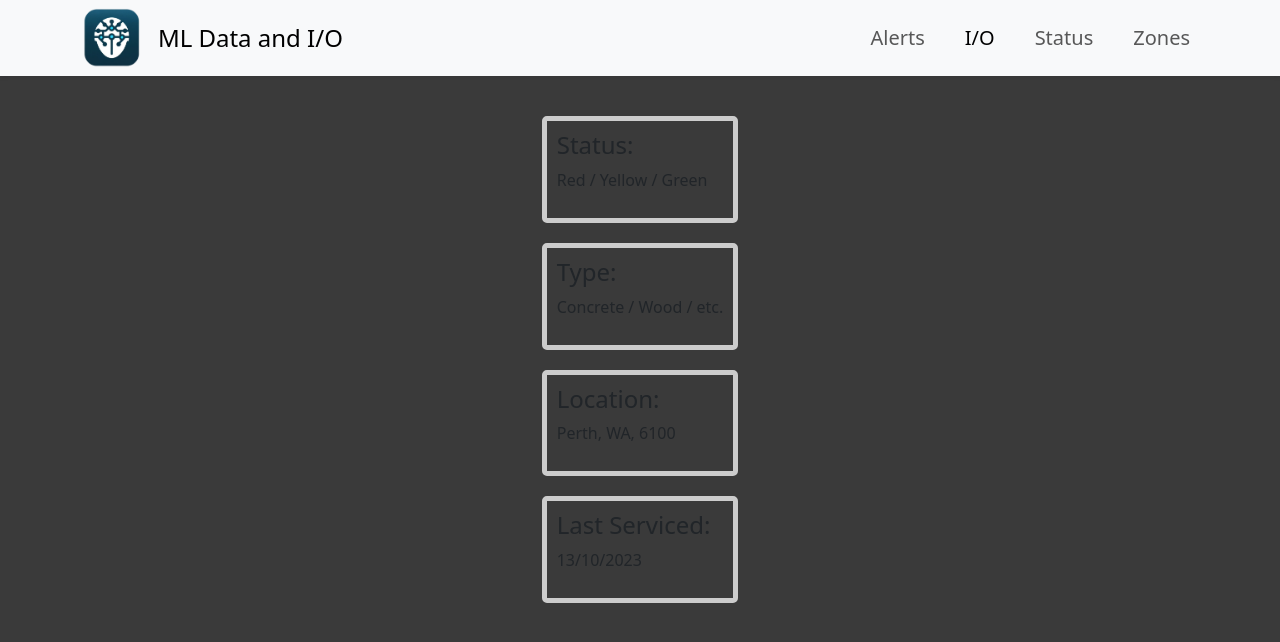
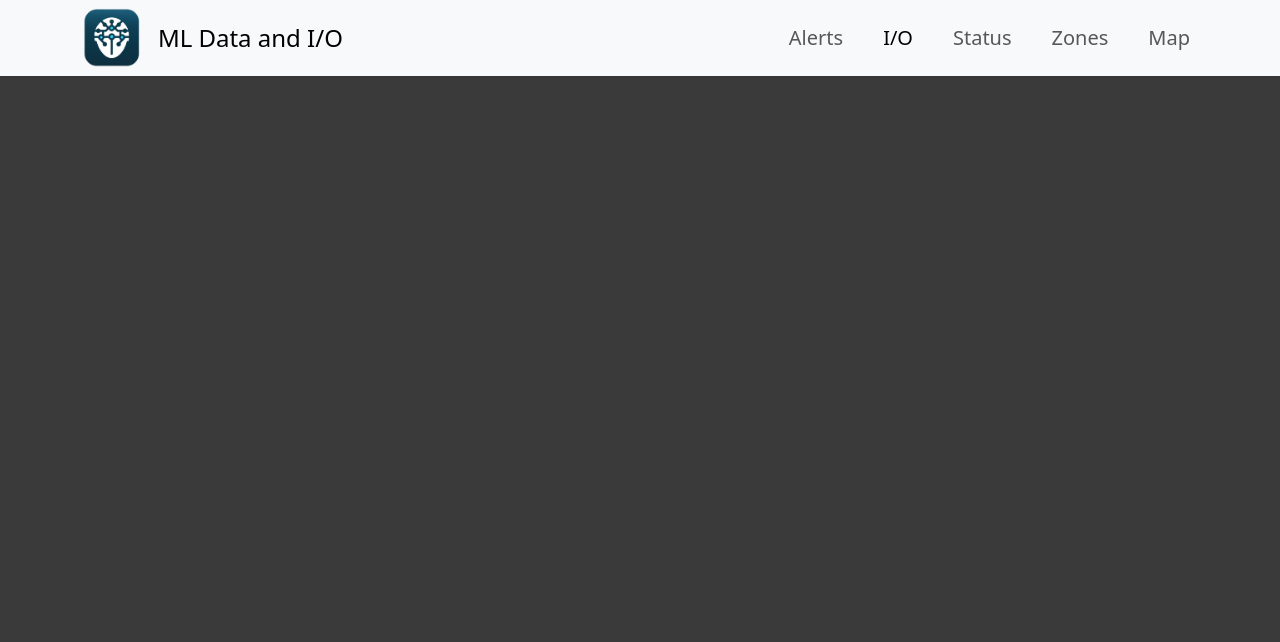
Before and after one commit to dingjw1997/AI-Dashboard, a React (Create React App) app: page /data-io in a window 1280 px wide. Shown: the top 642 px of the page. Built offline with nearby package versions, Linux system fonts and the light colour scheme.

Commit message:
Created Map page using React Leaflet. Added links to Map page from Main. Removed old placeholder from I/O Page.

```diff
--- a/package.json
+++ b/package.json
@@ -12,9 +12,11 @@
     "@types/react-chartjs-2": "^2.5.7",
     "@types/react-dom": "^18.2.19",
     "chart.js": "^4.4.2",
+    "leaflet": "^1.9.4",
     "react": "^18.2.0",
     "react-chartjs-2": "^5.2.0",
     "react-dom": "^18.2.0",
+    "react-leaflet": "^4.2.1",
     "react-router-dom": "^6.22.3",
     "react-scripts": "^5.0.1",
     "typescript": "^4.9.5",
@@ -45,6 +47,7 @@
     ]
   },
   "devDependencies": {
-    "@babel/plugin-proposal-private-property-in-object": "^7.21.11"
+    "@babel/plugin-proposal-private-property-in-object": "^7.21.11",
+    "@types/leaflet": "^1.9.8"
   }
 }
--- a/src/App.tsx
+++ b/src/App.tsx
@@ -10,6 +10,7 @@ import Alerts from './pages/Alerts/Alerts';
 import DataIO from './pages/Data-IO/Data-IO';
 import Status from './pages/Status/Status';
 import Zones from './pages/Zones/Zones';
+import Map from './pages/Map/Map';
 
 function App() {
   return (
@@ -21,6 +22,7 @@ function App() {
         <Route path="/data-io" element={<DataIO />} />
         <Route path="/status" element={<Status />} />
         <Route path="/zones" element={<Zones />} />
+        <Route path ="/map" element={<Map />} />
       </Routes>
     </Router>
   );
--- a/src/components/Header/Header.tsx
+++ b/src/components/Header/Header.tsx
@@ -16,6 +16,7 @@ const navLinks: NavLink[] = [
   { href: "/data-io/", text: "I/O" },
   { href: "/status/", text: "Status" },
   { href: "/zones/", text: "Zones" },
+  { href: "/map/", text: "Map" },
 ];
 
 function Header({ title = "AI Dashboard", activeLink }: HeaderProps) {
--- a/src/pages/Data-IO/Data-IO.tsx
+++ b/src/pages/Data-IO/Data-IO.tsx
@@ -1,33 +1,12 @@
 import React from 'react';
 import Header from '../../components/Header/Header';
 import './Data-IO.css';
-
-// Testing commit
 
 function DataIO() {
   return (
     <div className="App">
       <Header title="ML Data and I/O" activeLink="I/O" />
-      <div className="content">
-        <div className="left-column">
-          <div className="info-item">
-            <h4>Status:</h4>
-            <p> Red / Yellow / Green </p>
-          </div>
-          <div className="info-item">
-             <h4>Type:</h4>
-             <p>Concrete / Wood / etc. </p>
-           </div>
-           <div className="info-item">
-             <h4>Location:</h4>
-             <p>Perth, WA, 6100</p>
-           </div>
-           <div className="info-item">
-             <h4>Last Serviced:</h4>
-             <p>13/10/2023</p>
-           </div>
-        </div>
-      </div>
+
     </div>
   );
 }
--- /dev/null
+++ b/src/pages/Map/InteractiveMap.css
@@ -0,0 +1,3 @@
+.map-container {
+    height: 100vh; /* Set the height to 100% of the viewport height */
+  }
--- /dev/null
+++ b/src/pages/Map/InteractiveMap.tsx
@@ -0,0 +1,45 @@
+import React, { useState, useEffect } from 'react';
+import { MapContainer, TileLayer, Marker, Popup } from 'react-leaflet';
+import L, { LatLngExpression, LatLngTuple } from 'leaflet';
+import 'leaflet/dist/leaflet.css';
+import './InteractiveMap.css';
+
+function InteractiveMap() {
+  const [position, setPosition] = useState<LatLngTuple>([51.505, -0.09]); // Default position (London)
+
+  useEffect(() => {
+    // Fetch user's location using navigator.geolocation
+    if (navigator.geolocation) {
+      navigator.geolocation.getCurrentPosition(
+        (position) => {
+          setPosition([position.coords.latitude, position.coords.longitude] as LatLngTuple);
+        },
+        (error) => {
+          console.error('Error getting user location:', error);
+        }
+      );
+    } else {
+      console.error('Geolocation is not supported by this browser.');
+    }
+  }, []);
+
+  // Custom marker icon
+  const customIcon = new L.Icon({
+    iconUrl: 'path/to/custom/icon.png', // Replace with your custom icon URL
+    iconSize: [32, 32],
+    iconAnchor: [16, 32],
+  });
+
+  return (
+    <MapContainer center={position} zoom={13} style={{ height: '1000px' }}>
+      <TileLayer
+        url="https://{s}.tile.openstreetmap.org/{z}/{x}/{y}.png"
+      />
+      <Marker position={position} icon={customIcon}>
+        <Popup>Your location</Popup>
+      </Marker>
+    </MapContainer>
+  );
+}
+
+export default InteractiveMap;
--- /dev/null
+++ b/src/pages/Map/Map.tsx
@@ -0,0 +1,15 @@
+import React from 'react';
+import Header from '../../components/Header/Header';
+import InteractiveMap from './InteractiveMap';
+
+// Maybe change to Google Maps
+function Map() {
+  return (
+    <div className="Map">
+        <Header title="Local Map" activeLink="Map" />
+      <InteractiveMap />
+    </div>
+  );
+}
+
+export default Map;
```
Also changed, not shown: 1 other file (tests, documents, lock files or other folders).
